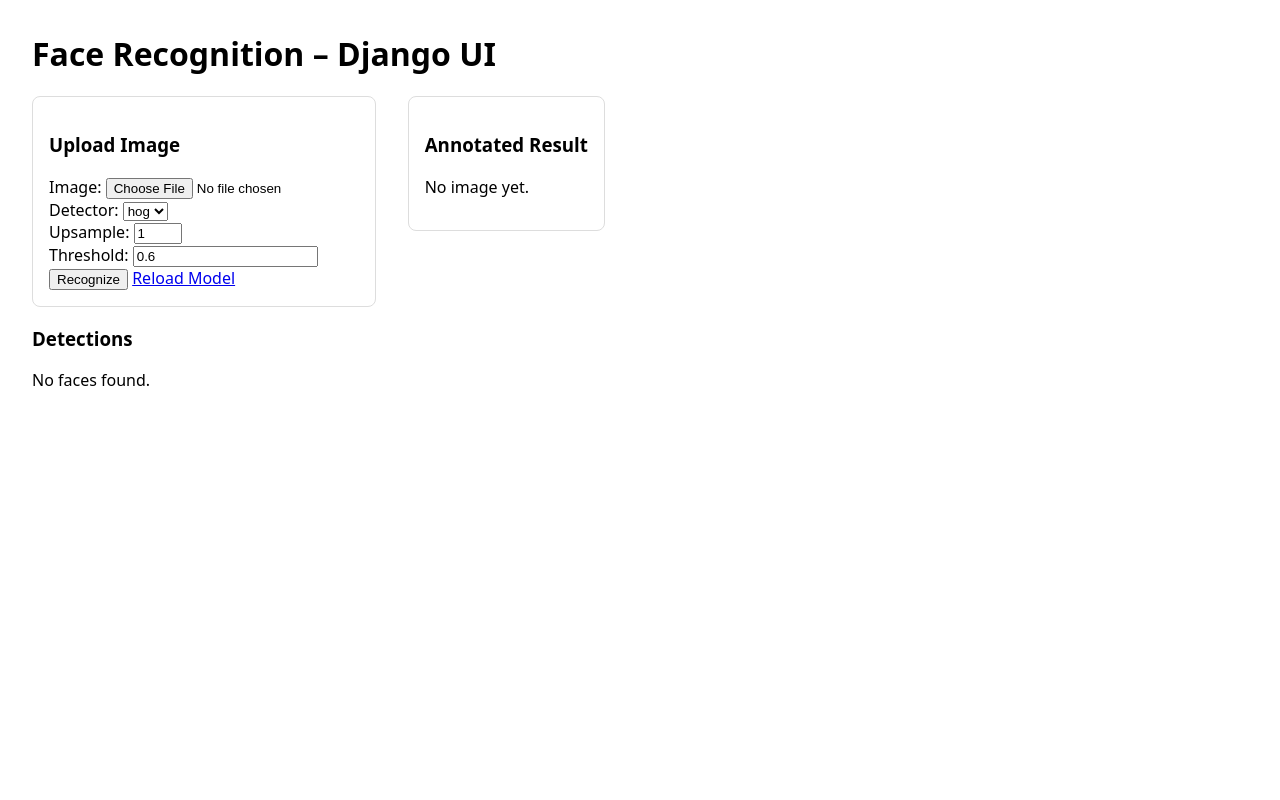
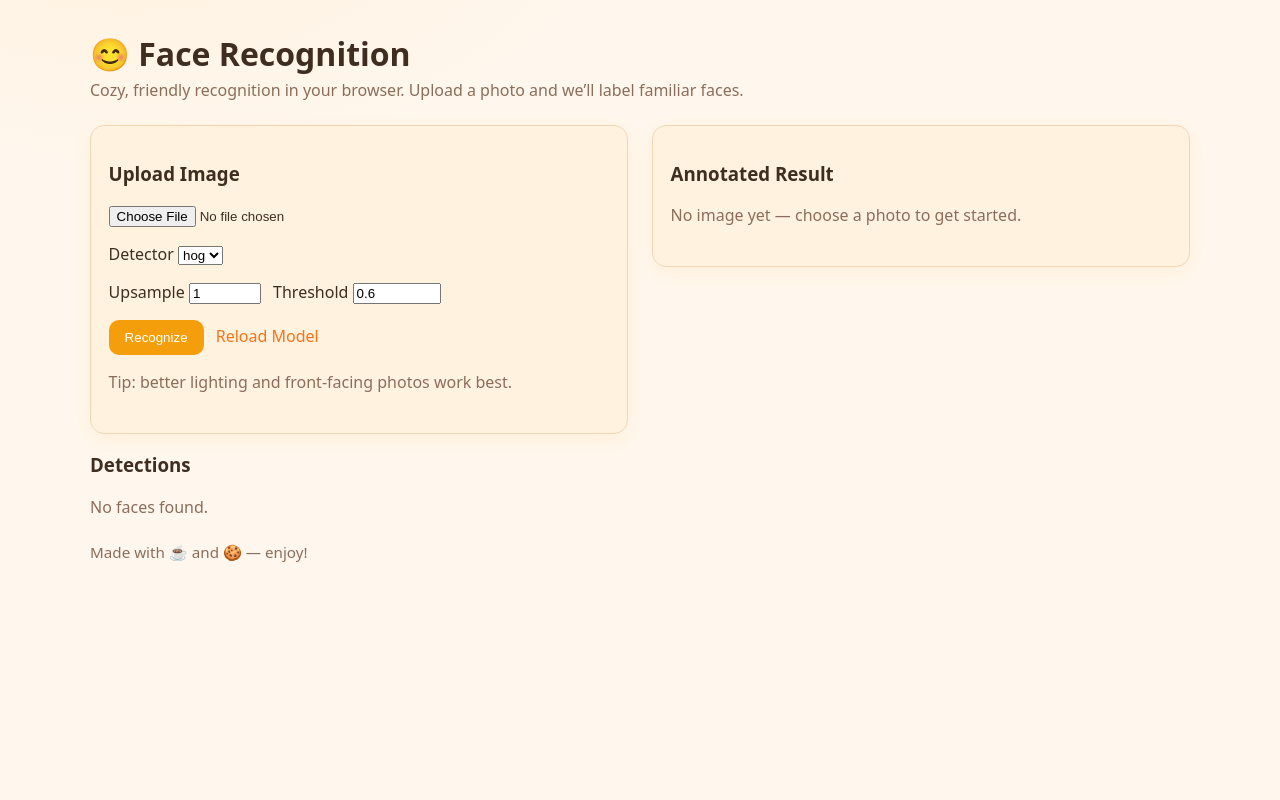
Before and after one commit to Sayedli/ComputerVision, a Django app: page / in a window 1280 px wide. Run offline with Django 4.2, Linux system fonts and the light colour scheme.

Commit message:
UI & Frontend Updated

```diff
--- a/recognition/templates/recognition/index.html
+++ b/recognition/templates/recognition/index.html
@@ -5,59 +5,71 @@
     <meta name="viewport" content="width=device-width, initial-scale=1" />
     <title>Face Recognition – Django</title>
     <style>
-      body { font-family: system-ui, -apple-system, Segoe UI, Roboto, sans-serif; margin: 2rem; }
-      .row { display: flex; gap: 2rem; align-items: flex-start; }
-      .panel { border: 1px solid #ddd; padding: 1rem; border-radius: 8px; }
-      .error { color: #b00; }
-      table { border-collapse: collapse; }
-      th, td { border: 1px solid #ddd; padding: 6px 10px; }
+      :root{
+        --bg:#fff7ed; --panel:#fff3e0; --accent:#f59e0b; --accent2:#f97316; --text:#3f2d20; --muted:#8c6d5a; --border:#f2d6b3;
+      }
+      html,body{ height:100%; }
+      body{ margin:0; font-family: system-ui, -apple-system, Segoe UI, Roboto, sans-serif; background: radial-gradient(1200px 600px at 10% -10%, #fff1df 0%, var(--bg) 40%, var(--bg) 100%); color:var(--text); }
+      .container{ max-width:1100px; margin: 0 auto; padding: 2rem 1rem; }
+      .header h1{ margin:0 0 .25rem; }
+      .subtitle{ color:var(--muted); margin:.25rem 0 1.5rem; }
+      .row{ display:flex; gap:1.5rem; align-items:flex-start; flex-wrap:wrap; }
+      .panel{ flex:1 1 360px; background:var(--panel); border:1px solid var(--border); border-radius:14px; padding:1rem 1.1rem; box-shadow:0 6px 20px rgba(245,158,11,.08); }
+      .error{ color:#b00020; font-weight:600; }
+      .btn{ background:var(--accent); color:white; border:none; padding:.6rem 1rem; border-radius:10px; cursor:pointer; }
+      .btn:hover{ background:var(--accent2); }
+      .link{ color:var(--accent2); text-decoration:none; margin-left:.5rem; }
+      .link:hover{ text-decoration:underline; }
+      table{ border-collapse:collapse; width:100%; background:white; border-radius:10px; overflow:hidden; }
+      th,td{ padding:8px 10px; border-bottom:1px solid var(--border); text-align:left; }
+      th{ background:#fff; }
+      .footer{ color:var(--muted); margin-top:1rem; font-size:.95rem; }
     </style>
   </head>
   <body>
-    <h1>Face Recognition – Django UI</h1>
+    <div class="container">
+      <div class="header">
+        <h1>😊 Face Recognition</h1>
+        <div class="subtitle">Cozy, friendly recognition in your browser. Upload a photo and we’ll label familiar faces.</div>
+      </div>
 
-    {% if error %}
-      <p class="error">Error: {{ error }}</p>
-    {% endif %}
-    {% if message %}
-      <p>{{ message }}</p>
-    {% endif %}
+      {% if error %}<p class="error">Error: {{ error }}</p>{% endif %}
+      {% if message %}<p>{{ message }}</p>{% endif %}
 
       <div class="row">
         <div class="panel">
           <h3>Upload Image</h3>
           <form method="post" enctype="multipart/form-data">
             {% csrf_token %}
-          <div>
-            <label>Image: <input type="file" name="image" accept="image/*" required /></label>
-          </div>
-          <div>
-            <label>Detector:
+            <p>
+              <input type="file" name="image" accept="image/*" required />
+            </p>
+            <p>
+              <label>Detector
                 <select name="model">
                   <option value="hog">hog</option>
                   <option value="cnn">cnn</option>
                 </select>
               </label>
-          </div>
-          <div>
-            <label>Upsample: <input type="number" name="upsample" value="1" min="0" max="2" /></label>
-          </div>
-          <div>
-            <label>Threshold: <input type="number" step="0.01" name="threshold" value="0.6" /></label>
-          </div>
-          <div>
-            <button type="submit">Recognize</button>
-            <a href="/reload">Reload Model</a>
-          </div>
+            </p>
+            <p>
+              <label>Upsample <input type="number" name="upsample" value="1" min="0" max="2" style="width:4rem" /></label>
+              <label style="margin-left:.5rem">Threshold <input type="number" step="0.01" name="threshold" value="0.6" style="width:5rem" /></label>
+            </p>
+            <p>
+              <button class="btn" type="submit">Recognize</button>
+              <a class="link" href="/reload">Reload Model</a>
+            </p>
           </form>
+          <p class="subtitle" style="margin-top:.5rem">Tip: better lighting and front‑facing photos work best.</p>
         </div>
 
         <div class="panel">
           <h3>Annotated Result</h3>
           {% if image_data_url %}
-          <img src="{{ image_data_url }}" alt="Annotated" style="max-width: 600px; height: auto;" />
+            <img src="{{ image_data_url }}" alt="Annotated" style="max-width: 640px; width:100%; height:auto; border-radius:10px; border:1px solid var(--border);" />
           {% else %}
-          <p>No image yet.</p>
+            <p class="subtitle">No image yet — choose a photo to get started.</p>
           {% endif %}
         </div>
       </div>
@@ -78,8 +90,11 @@
           </tbody>
         </table>
       {% else %}
-      <p>No faces found.</p>
+        <p class="subtitle">No faces found.</p>
       {% endif %}
+
+      <div class="footer">Made with ☕ and 🍪 — enjoy!</div>
+    </div>
 
   </body>
   </html>
```
Also changed, not shown: ui/streamlit_app.py (+81 -17 lines), samples/Alice samples/alice.jpg (added), samples/Bob samples/Bob.jpg (added), samples/Mark samples/Mark.jpg (added). Lines whose indentation alone changed are shown as unchanged.
